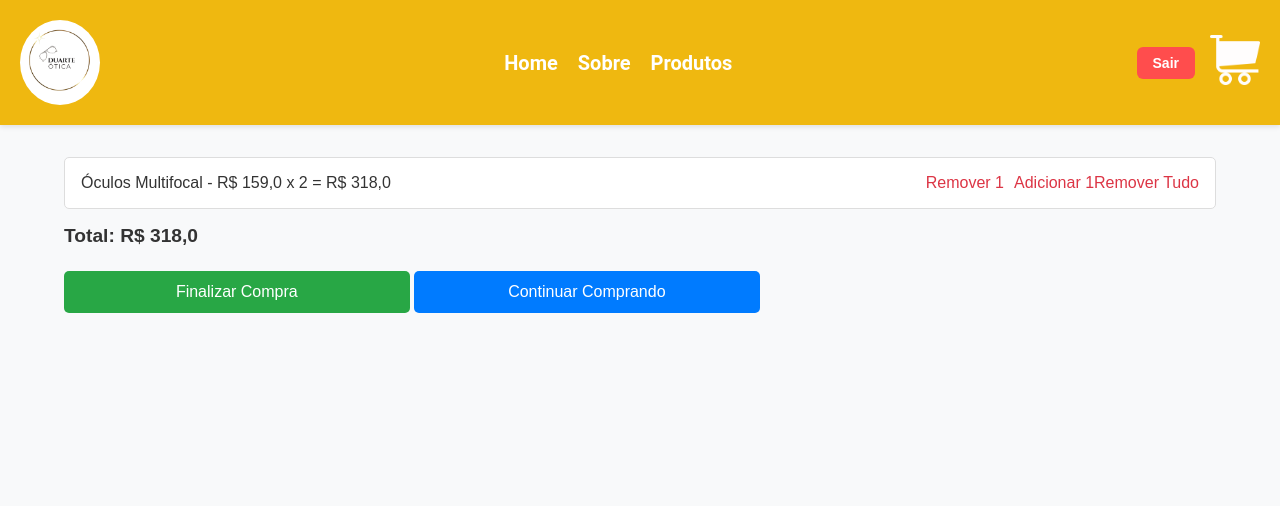
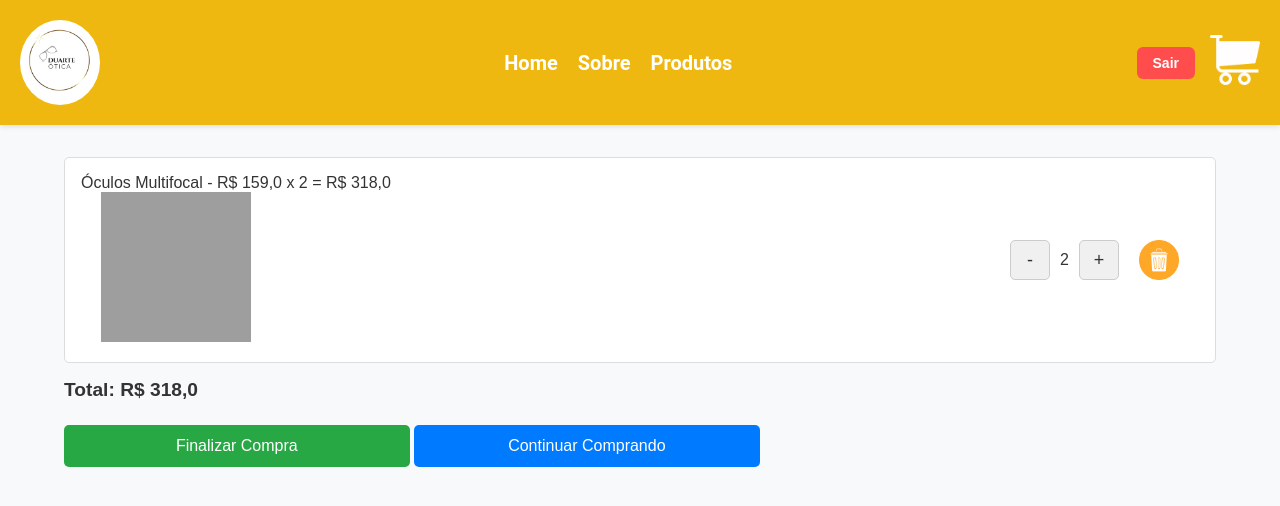
Before and after one commit to victorlima11/OpticalDjango, a Django app: page /carrinho/ in a window 1280 px wide. Shown: the top 506 px of the page. Run offline with Django 5.2, Linux system fonts and the light colour scheme; a user stored in the database is signed in; data comes from the database, SQL or seed files in the repository; both versions use the stored data as it was after the commit; grey boxes are pictures that could not be loaded.

Commit message:
refact#7

```diff
--- a/meu_app/models.py
+++ b/meu_app/models.py
@@ -5,8 +5,9 @@ class Produto(models.Model):
     nome = models.CharField(max_length=255, null=False, blank=False)
     imagem_url = models.URLField(max_length=500, null=True, blank=True)
     preco = models.FloatField(null=False, blank=False)  # Usando FloatField conforme sua estrutura
-    marca = models.TextField(null=False, blank=False)
-    genero = models.CharField(max_length=30, null=False, blank=False, default="Unissex")
+    marca = models.CharField(max_length=255, null=False, blank=False)
+    descricao = models.TextField(null=False, blank=False)
+    genero = models.CharField(max_length=30, null=False, blank=False)
     tipo = models.TextField(null=False, blank=False)
 
 
--- a/meu_app/static/css/produto_detalhes.css
+++ b/meu_app/static/css/produto_detalhes.css
@@ -15,6 +15,7 @@ body {
     background-color: #fff;
     border-radius: 8px;
     box-shadow: 0 4px 8px rgba(0, 0, 0, 0.1);
+    max-height: 500px;
 }
 
 /* Layout em duas colunas */
--- a/meu_app/templates/carrinho.html
+++ b/meu_app/templates/carrinho.html
@@ -1,4 +1,6 @@
 {% extends 'base.html' %}
+
+{% load static %}
 
 {% block title %}Seu Carrinho - Duarte Ótica{% endblock %}
 
@@ -68,6 +70,23 @@
         .item-carrinho .alterar-quantidade {
             display: flex;
             gap: 10px;
+            align-items: center;
+        }
+
+        .alterar-quantidade button {
+            background-color: #f0f0f0;
+            color: #333;
+            border: 1px solid #ccc;
+            padding: 0.5rem;
+            border-radius: 5px;
+            cursor: pointer;
+            font-size: 18px;
+            width: 40px;
+            height: 40px;
+        }
+
+        .alterar-quantidade button:hover {
+            background-color: #e0e0e0;
         }
 
         .total {
@@ -102,17 +121,22 @@
             background-color: #0056b3;
         }
 
-        .remover-tudo {
-            background-color: #dc3545;
-            color: white;
-            padding: 0.5rem 1rem;
-            text-decoration: none;
-            border-radius: 5px;
-            text-align: center;
+        .remover{
+            margin: 10px;
+            padding: 10px;
+            display: flex;
+            align-items: center;
+            justify-content: center;
         }
-
-        .remover-tudo:hover {
-            background-color: #c82333;
+        .remover img {
+            display: flex;
+            width: 40px; /* Ajuste o tamanho conforme necessário */
+            height: 40px;
+            cursor: pointer;
+            transition: transform 0.2s ease;
+        }
+        .remover img:hover {
+            transform: scale(1.1); /* Aumenta um pouco a imagem ao passar o mouse */
         }
 
         @media (max-width: 768px) {
@@ -137,14 +161,28 @@
         {% else %}
             <ul class="itens-carrinho">
                 {% for item in itens %}
-                    <li class="item-carrinho">
-                        <span class="produto">{{ item.produto.nome }} - R$ {{ item.produto.preco }} x {{ item.quantidade }} = R$ {{ item.subtotal }}</span>
-                        <div class="alterar-quantidade">
-                            <a class="remover" href="{% url 'remover_do_carrinho' item.id %}">Remover 1</a>
-                            <a class="remover" href="{% url 'adicionar_produto' item.id %}">Adicionar 1</a>
+                <li class="item-carrinho">
+                    <div class="produto">
+                        <span>{{ item.produto.nome }} - R$ {{ item.produto.preco }} x {{ item.quantidade }} = R$ {{ item.subtotal }}</span>
+                        <div class="imagem-produto">
+                            <img src="{{ item.produto.imagem_url }}" alt="{{ item.produto.nome }}" style="width: 150px; height: 150px; margin-inline: 20px;">
                         </div>
-                        <a class="remover" href="{% url 'remover_tudo_do_carrinho' %}">Remover Tudo</a>
-                    </li>
+                    </div>
+                    <div class="alterar-quantidade">
+                        <form action="{% url 'remover_do_carrinho' item.id %}" method="post">
+                            {% csrf_token %}
+                            <button type="submit">-</button>
+                        </form>
+                        <span>{{ item.quantidade }}</span>
+                        <form action="{% url 'adicionar_produto' item.id %}" method="post">
+                            {% csrf_token %}
+                            <button type="submit">+</button>
+                        </form>
+                    </div>
+                    <a class="remover" href="{% url 'remover_tudo_do_carrinho' item.id %}">
+                        <img src="{% static 'assets/trash-can_13104689.png' %}" alt="Remover Tudo" class="remover-imagem">
+                    </a>
+                </li>
                 {% endfor %}
             </ul>
             <p class="total">Total: R$ {{ total }}</p>
--- a/meu_app/urls.py
+++ b/meu_app/urls.py
@@ -17,5 +17,5 @@ urlpatterns = [
     path('logout/', LogoutView.as_view(next_page='home'), name='logout'),
     path('produtos/', views.produtos_lista, name='produtos_lista'),
     path('produtos/<int:produto_id>/', views.produto_detalhes, name='produto_detalhes'),
-    path('remover_tudo/', views.remover_tudo_do_carrinho, name='remover_tudo_do_carrinho')
+    path('remover_tudo/<int:item_id>/', views.remover_tudo_do_carrinho, name='remover_tudo_do_carrinho')
 ]
--- a/meu_app/views.py
+++ b/meu_app/views.py
@@ -130,15 +130,20 @@ def remover_do_carrinho(request, item_id):
 
 
 @login_required
-def remover_tudo_do_carrinho(request):
+def remover_tudo_do_carrinho(request, item_id):
     usuario = request.user
     carrinho = Carrinho.objects.filter(usuario=usuario).first()
 
     if carrinho:
-        # Remove todos os itens do carrinho
-        carrinho.itens.all().delete()
+        # Busca o item específico no carrinho
+        item = carrinho.itens.filter(id=item_id).first()
+
+        if item:
+            # Remove todos os itens desse produto do carrinho
+            item.delete()
 
     return redirect('exibir_carrinho')
+
 
 @login_required
 def adicionar(request, produto_id):
```
Also changed, not shown: meu_app/templates/produto_detalhes.html (+24 -1 lines), db.sqlite3, meu_app/migrations/0007_produto_descricao_alter_produto_marca.py (added), meu_app/migrations/0008_alter_produto_descricao.py (added), meu_app/migrations/0009_alter_produto_genero.py (added), meu_app/static/assets/trash-can_13104689.png (added).
